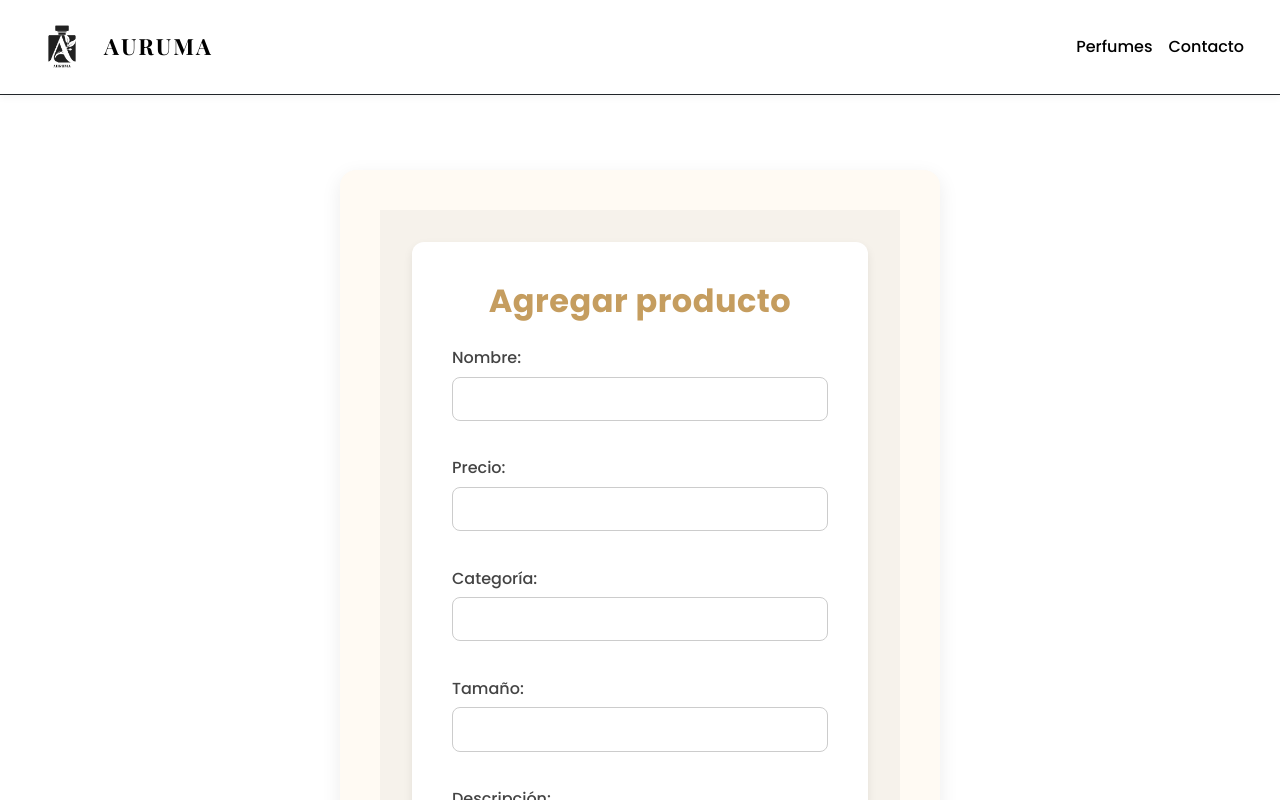
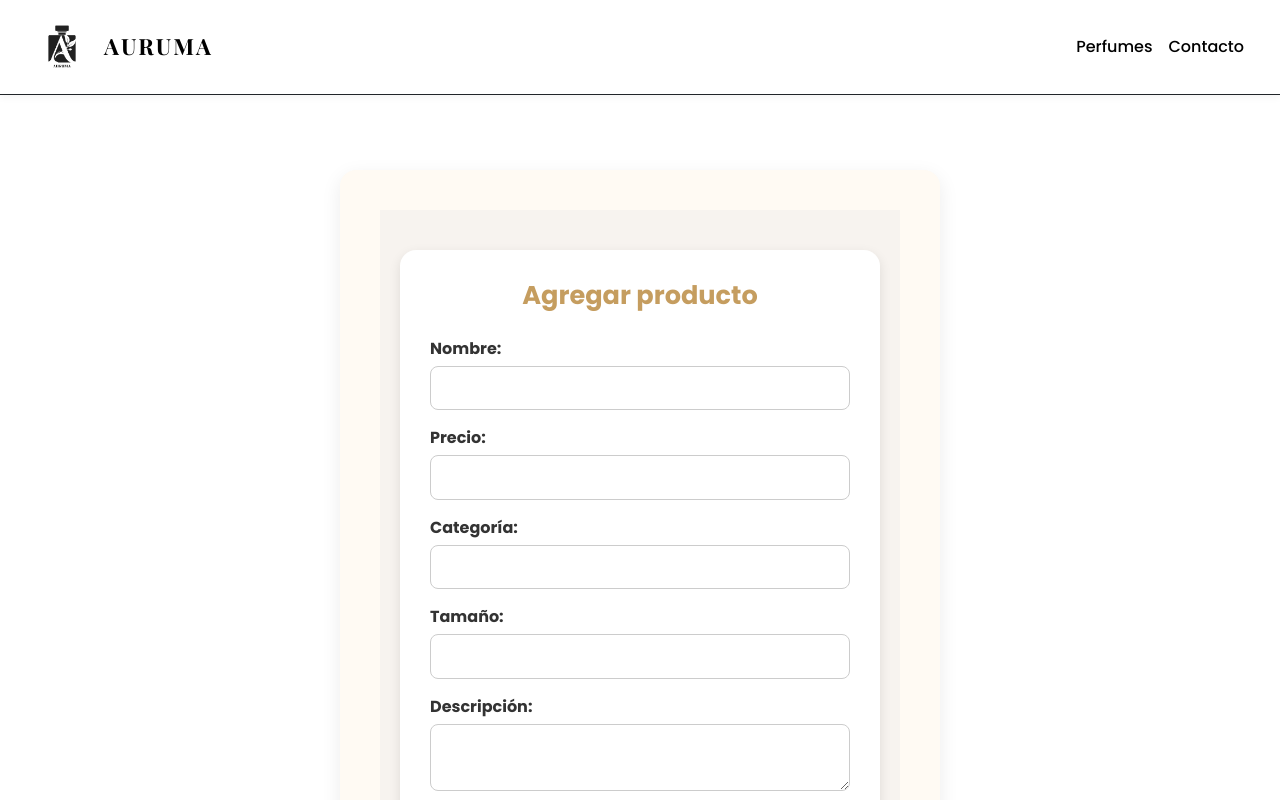
Before and after one commit to seba85valle/Auruma-React, a React (Vite) app: page /admin in a window 1280 px wide. Shown: the top 800 px of the page. Built offline with nearby package versions, Linux system fonts and the light colour scheme.

Commit message:
Update ProductFormUI.css

```diff
--- a/src/components/adminComponents/ProductFormUI/ProductFormUI.css
+++ b/src/components/adminComponents/ProductFormUI/ProductFormUI.css
@@ -1,93 +1,94 @@
 .admin-section {
-  background-color: #f6f2eb;
+  background-color: #f7f3ef;
+  min-height: 100vh;
   display: flex;
+  align-items: center;
   justify-content: center;
-  align-items: center;
-  min-height: 90vh;
-  padding: 2rem;
+  padding: 40px 20px;
 }
 
 .form-container {
   background-color: #ffffff;
-  border-radius: 12px;
-  box-shadow: 0 4px 10px rgba(0, 0, 0, 0.08);
-  padding: 2.5rem;
   width: 100%;
-  max-width: 600px;
-  transition: transform 0.3s ease, box-shadow 0.3s ease;
+  max-width: 500px;
+  border-radius: 16px;
+  box-shadow: 0 4px 12px rgba(0, 0, 0, 0.1);
+  padding: 30px;
 }
 
-.form-container:hover {
-  transform: translateY(-3px);
-  box-shadow: 0 6px 15px rgba(0, 0, 0, 0.1);
+.product-form {
+  display: flex;
+  flex-direction: column;
+  gap: 15px;
 }
 
-.product-form h2 {
+h2 {
   text-align: center;
-  margin-bottom: 1.5rem;
-  color: #222;
+  color: #333;
+  margin-bottom: 20px;
   font-weight: 600;
-  letter-spacing: 0.5px;
+  font-size: 1.6rem;
 }
 
 .form-group {
-  margin-bottom: 1.2rem;
   display: flex;
   flex-direction: column;
 }
 
 label {
-  font-weight: 500;
-  margin-bottom: 0.4rem;
-  color: #444;
+  font-weight: 600;
+  color: #333;
+  margin-bottom: 5px;
 }
 
-input[type="text"],
-input[type="number"],
-textarea,
-input[type="file"] {
-  border: 1px solid #ddd;
-  border-radius: 6px;
-  padding: 0.6rem;
-  font-size: 0.95rem;
-  transition: border-color 0.3s;
+input,
+textarea {
+  border: 1px solid #ccc;
+  border-radius: 8px;
+  padding: 10px;
+  font-size: 1rem;
+  outline: none;
+  transition: border-color 0.2s;
 }
 
 input:focus,
 textarea:focus {
-  outline: none;
-  border-color: #c9a66b;
+  border-color: #c5a880;
 }
 
-textarea {
-  min-height: 100px;
-  resize: vertical;
+input[type="number"]::-webkit-inner-spin-button,
+input[type="number"]::-webkit-outer-spin-button {
+  -webkit-appearance: none;
+  margin: 0;
+}
+
+input[type="number"] {
+  -moz-appearance: textfield;
 }
 
 button {
-  width: 100%;
-  padding: 0.8rem;
-  background-color: #c9a66b;
+  background-color: #c5a880;
   color: white;
-  font-weight: 600;
   border: none;
   border-radius: 8px;
+  padding: 12px;
+  font-size: 1rem;
   cursor: pointer;
-  transition: background-color 0.3s ease, transform 0.2s;
+  transition: background-color 0.3s;
+  font-weight: 600;
 }
 
 button:hover {
-  background-color: #b58d4c;
-  transform: translateY(-2px);
+  background-color: #b08d67;
 }
 
 button:disabled {
-  background-color: #ddd;
+  background-color: #ccc;
   cursor: not-allowed;
 }
 
 .error {
-  color: #b30000;
+  color: #b80000;
   font-size: 0.85rem;
-  margin-top: 0.3rem;
+  margin-top: 5px;
 }
```
